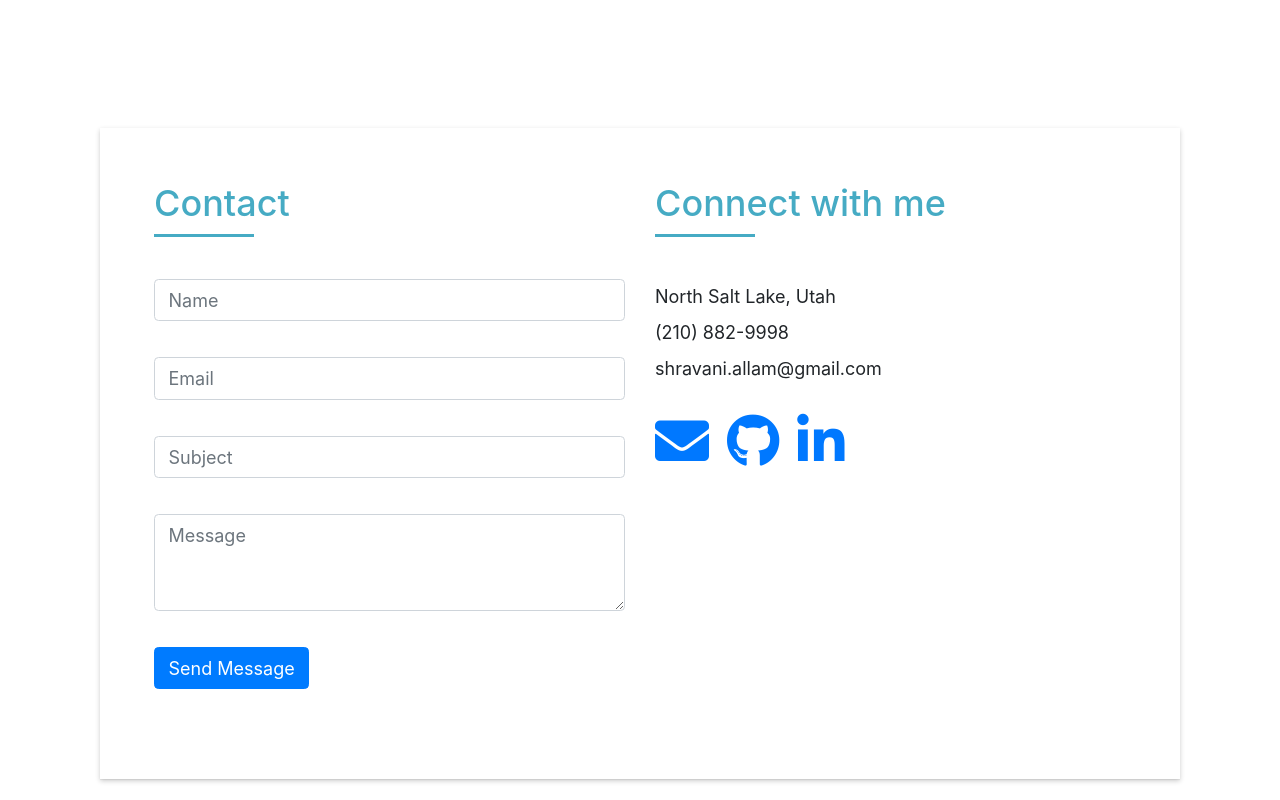
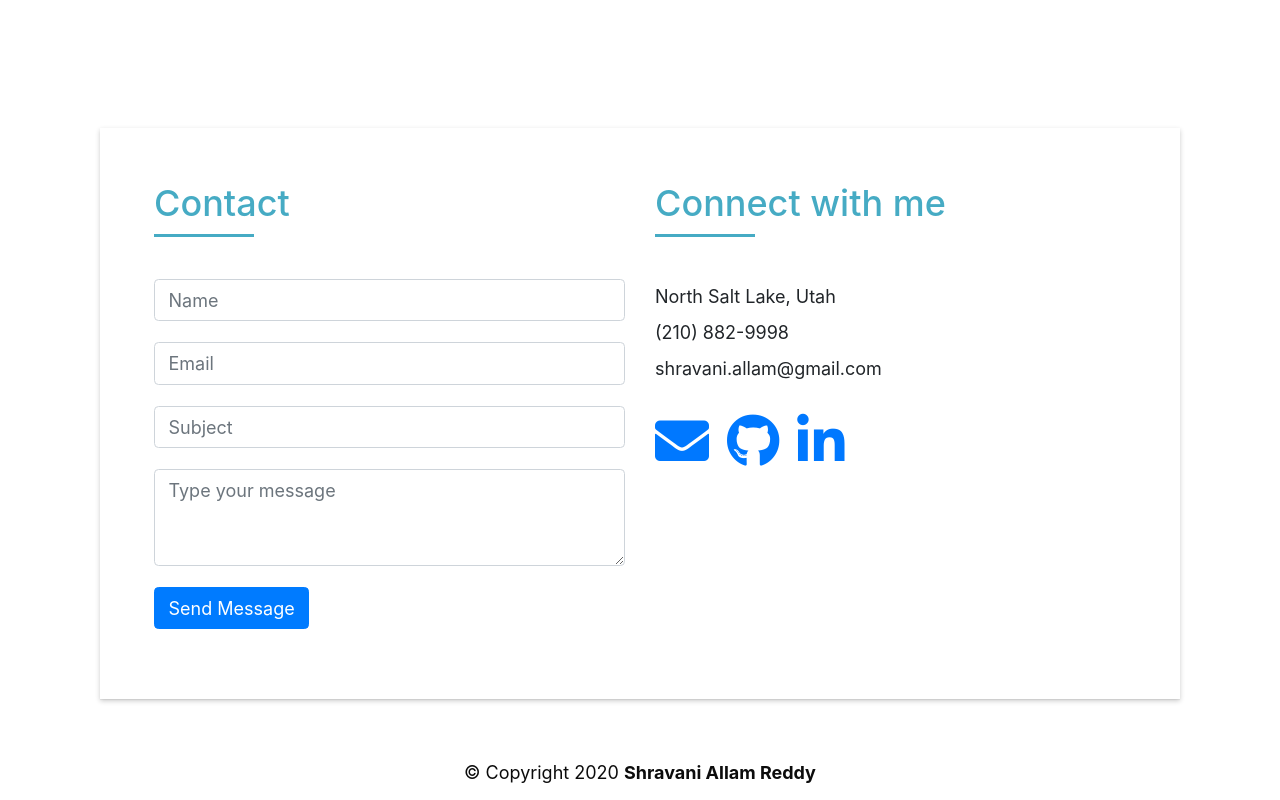
Before and after one commit to ShravaniAllamReddy/shravaniallamreddy.github.io, a React (Create React App) app: page / in a window 1280 px wide. Shown: the part 3100-3900 px from the top of the page. Built offline with nearby package versions, Linux system fonts and the light colour scheme.

Commit message:
modified page using reusable components

```diff
--- a/src/pages/Contact.js
+++ b/src/pages/Contact.js
@@ -1,66 +1,72 @@
 
 import React from "react";
 import Footer from "../components/Footer";
-
-
+import { Container, Row, Col } from '../components/Grid';
+import { Input, TextArea, FormBtn } from "../components/Form";
 
 function Contact() {
+
 
     return (
         <section id="contact-section" className="position footer-position bg-image">
             <div className="overlay"></div>
-            <div className="container">
-                <div className="row">
-                    <div className="col-sm-12">
+            <Container>
+                <Row>
+                    <Col size="sm-12">
                         <div id="contact" className="box-shadow-full">
-                            <div className="row">
-                                <div className="col-md-6">
+                            <Row>
+                                <Col size="md-6">
                                     <div className="title-box-2">
                                         <h5 className="title-left primary">
                                             Contact
                                         </h5>
                                     </div>
-                                    <div>
-                                        <form>
-                                            <div className="row">
-                                                <div className="col-md-12 mb-3">
-                                                    <div className="form-group">
-                                                        <input name="name" type="text" placeholder="Name" className="form-control" required />
-                                                    </div>
-                                                </div>
-                                            </div>
-                                            <div className="row">
-                                                <div className="col-md-12 mb-3">
-                                                    <div className="form-group">
-                                                        <input type="text" className="form-control" placeholder="Email" />
-                                                    </div>
-                                                </div>
-                                            </div>
-                                            <div className="row">
-                                                <div className="col-md-12 mb-3">
-                                                    <div className="form-group">
-                                                        <input type="text" className="form-control" placeholder="Subject" />
-                                                    </div>
-                                                </div>
-                                            </div>
-                                            <div className="row">
-                                                <div className="col-md-12 mb-3">
-                                                    <div className="form-group">
-                                                        <textarea className="form-control" rows="3" placeholder="Message"></textarea>
-                                                    </div>
-                                                </div>
-                                            </div>
-                                            <div className="row">
-                                                <div className="col-md-12 mb-3">
-                                                    <div className="form-group">
-                                                        <button type="submit" className="btn btn-primary">Send Message</button>
-                                                    </div>
-                                                </div>
-                                            </div>
-                                        </form>
-                                    </div>
-                                </div>
-                                <div className="col-md-6">
+
+                                    <form>
+                                        <Row>
+                                            <Col size="md-12">
+                                                <Input
+                                                    name="name"
+                                                    placeholder="Name"
+                                                />
+                                            </Col>
+                                        </Row>
+                                        <Row>
+                                            <Col size="md-12">
+                                                <Input
+                                                    name="email"
+                                                    placeholder="Email"
+                                                />
+                                            </Col>
+                                        </Row>
+                                        <Row>
+                                            <Col size="md-12">
+                                                <Input
+                                                    name="subject"
+                                                    placeholder="Subject"
+                                                />
+                                            </Col>
+                                        </Row>
+                                        <Row>
+                                            <Col size="md-12">
+                                                <TextArea
+                                                    name="Message"
+                                                    rows="3"
+                                                    placeholder="Type your message"
+                                                />
+                                            </Col>
+                                        </Row>
+                                        <Row>
+                                            <Col size="md-12">
+                                                <FormBtn>
+                                                    Send Message
+                                                </FormBtn>
+                                            </Col>
+                                        </Row>
+                                    </form>
+
+                                </Col>
+                                <Col size="md-6">
                                     <div className="title-box-2 pt-4 pt-md-0">
                                         <h5 className="title-left primary">
                                             Connect with me
@@ -86,15 +92,15 @@ function Contact() {
 
                                         </ul>
                                     </div>
-                                </div>
-                            </div>
+                                </Col>
+                            </Row>
                         </div>
 
-                    </div>
-                </div>
-            </div>
+                    </Col>
+                </Row>
+            </Container >
             <Footer />
-        </section>
+        </section >
     )
 
 }
```
